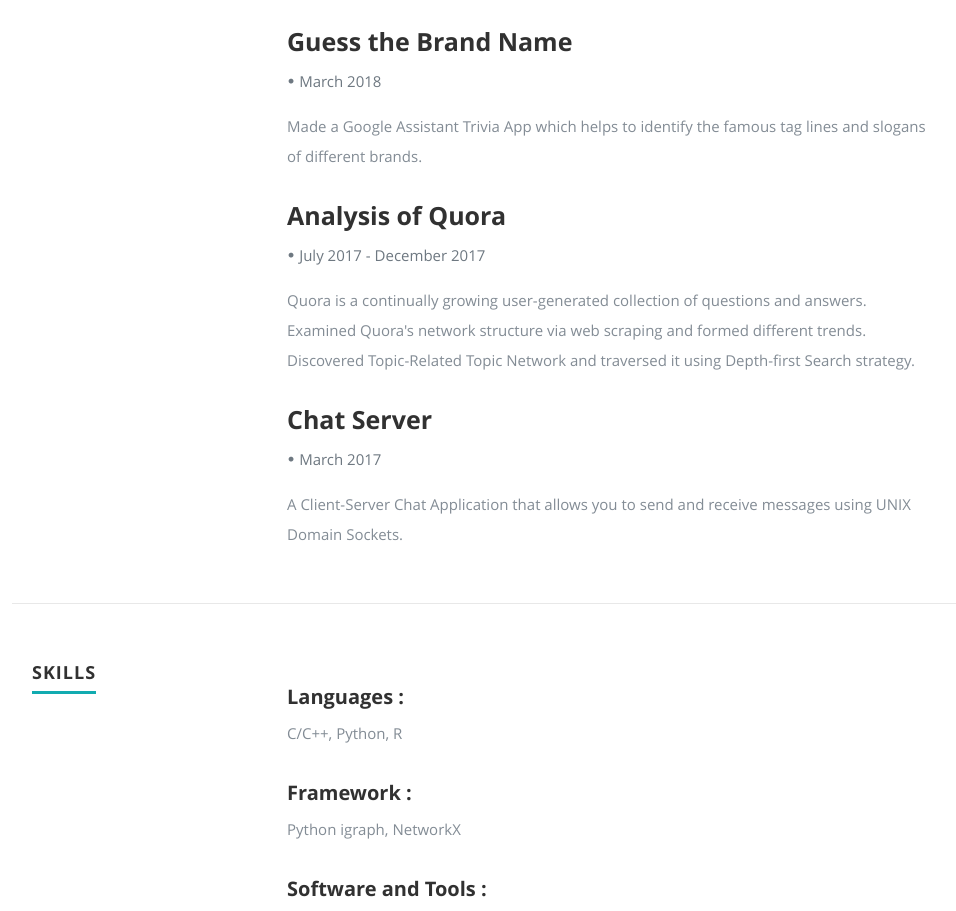
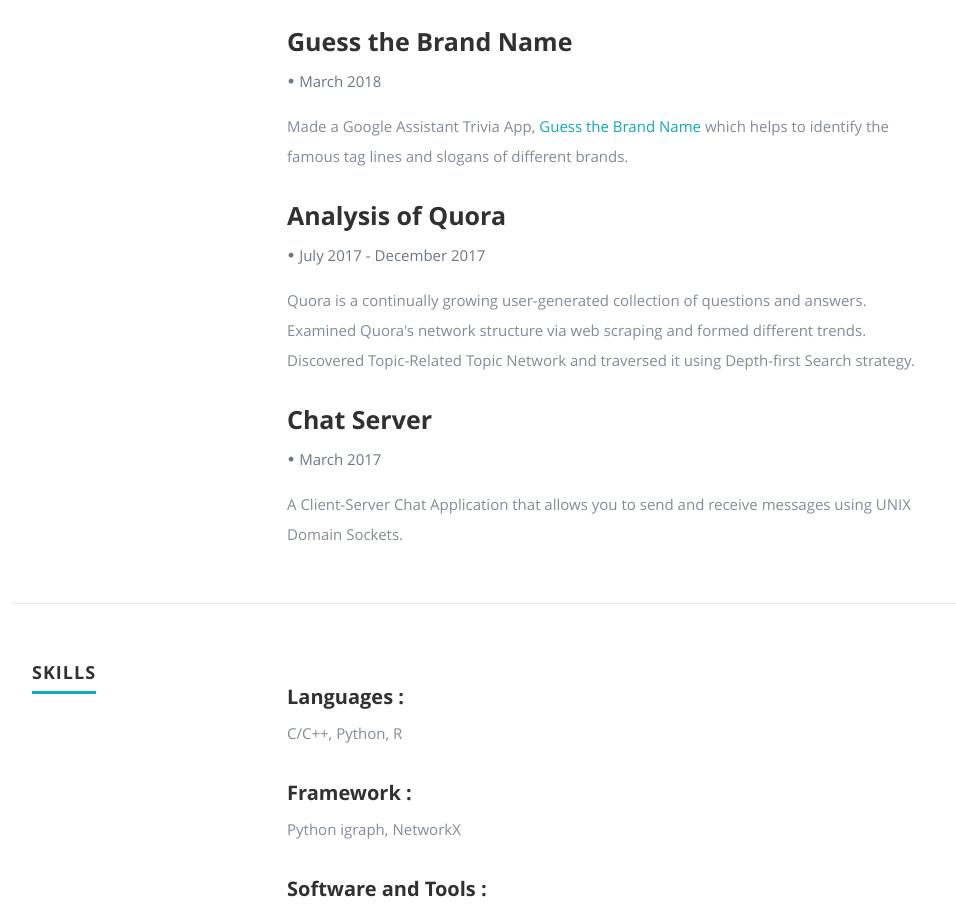
Before and after one commit to kirtiJain25/kirtiJain25.github.io, a plain HTML site: page index.html in a window 1280 px wide. Shown: the part 2400-3311 px from the top of the page, without its empty margins (118-1074 px from the left). Drawn offline with nearby package versions, Linux system fonts and the light colour scheme.

Commit message:
Update index.html

```diff
--- a/index.html
+++ b/index.html
@@ -210,7 +210,7 @@
                   <p class="info">&bull; <em class="date">March 2018</em></p>
 
                   <p>
-                     Made a Google Assistant Trivia App which helps to identify the famous tag lines and slogans of different brands.
+                     Made a Google Assistant Trivia App, <a href="https://assistant.google.com/services/a/uid/0000004fd47bc95c" target="_blank">Guess the Brand Name</a> which helps to identify the famous tag lines and slogans of different brands.
                   </p>
 
                </div>
```
